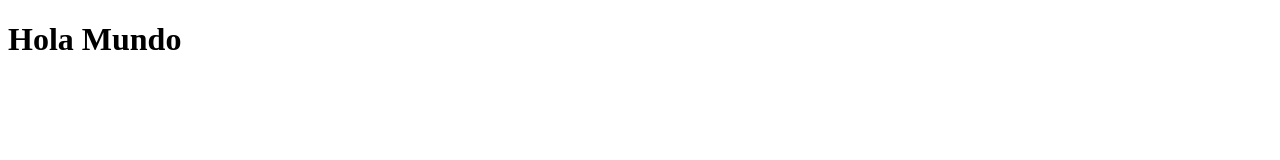
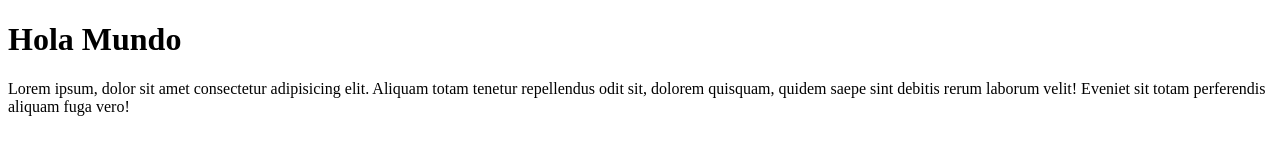
Before and after one commit to agusSantos23/ejercicioPracticoGit, a plain HTML site: page index.html in a window 1280 px wide. Drawn offline with Linux system fonts and the light colour scheme.

Commit message:
ADD lorem index

```diff
--- a/index.html
+++ b/index.html
@@ -7,5 +7,6 @@
 </head>
 <body>
   <h1>Hola Mundo</h1>
+  <p>Lorem ipsum, dolor sit amet consectetur adipisicing elit. Aliquam totam tenetur repellendus odit sit, dolorem quisquam, quidem saepe sint debitis rerum laborum velit! Eveniet sit totam perferendis aliquam fuga vero!</p>
 </body>
 </html>
```
